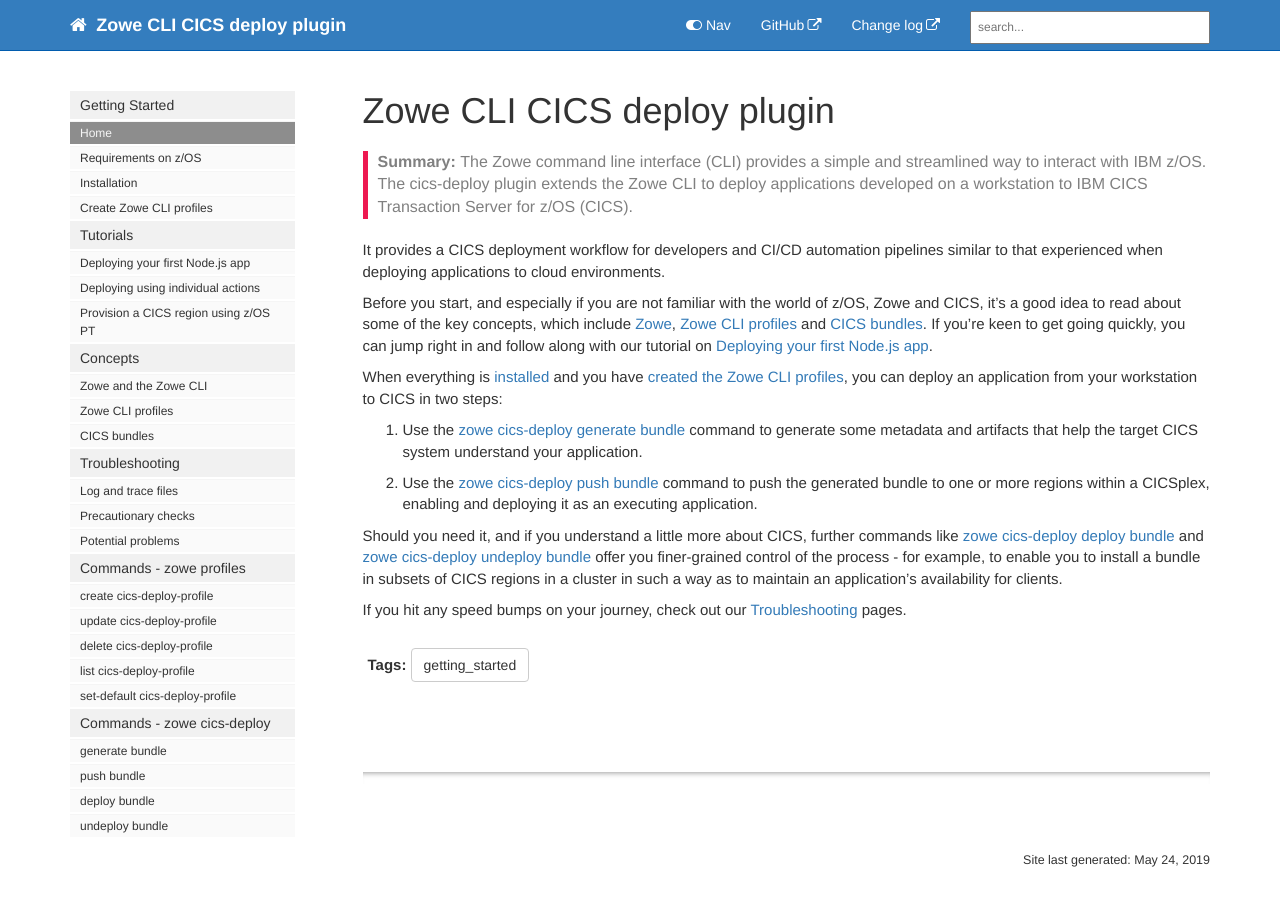
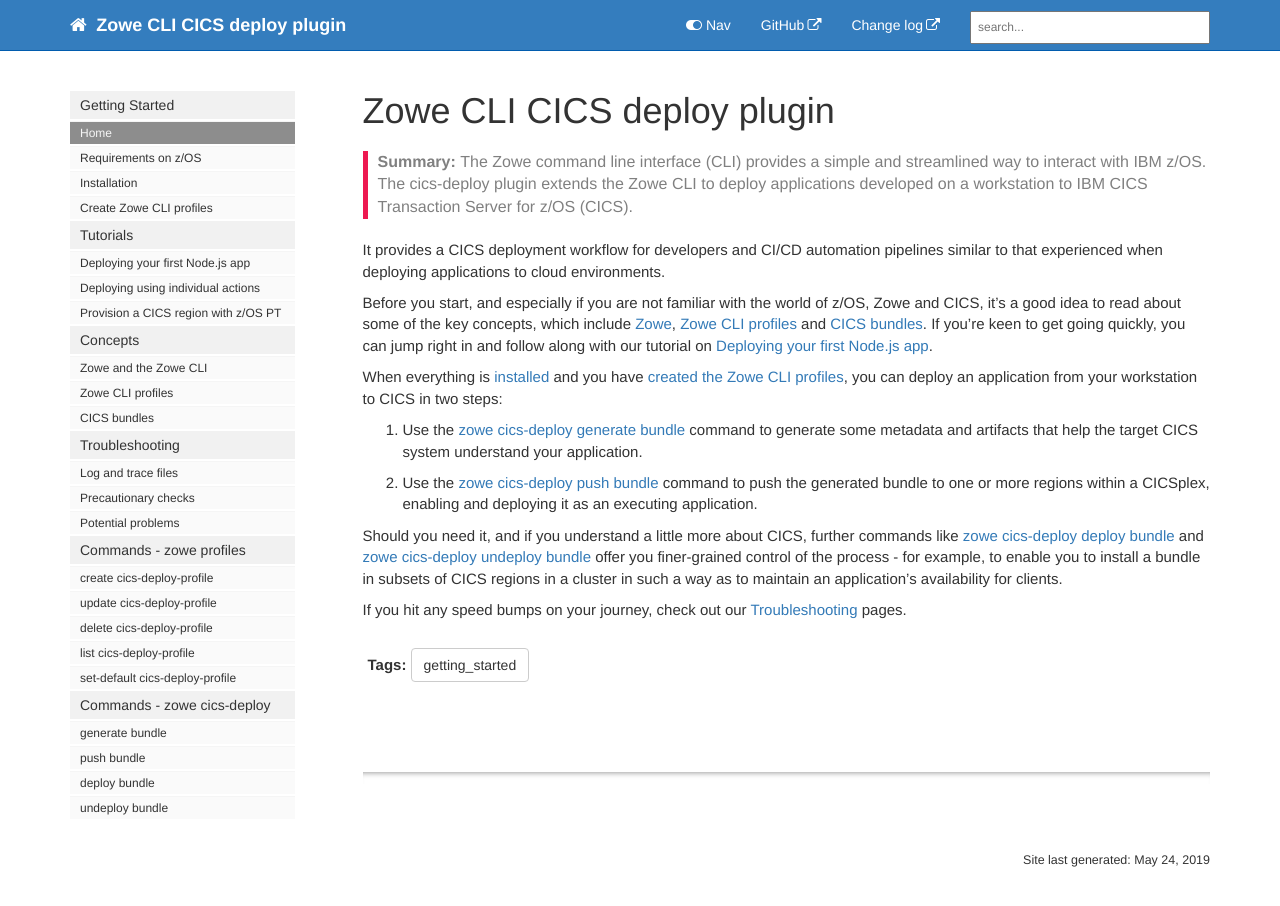
Before and after one commit to IBM/zowe-cli-cics-deploy-plugin, a Jekyll site: the page built from docs/pages/cdp/cdp-Home.md, in a window 1280 px wide and 930 px high. Shown: the top 906 px of the window. Built offline with Jekyll 4.4.1, drawn with Linux system fonts in a browser that asks for light colours; nearby versions of some CDN libraries; comment, search, counter and statistics services are not loaded.

Commit message:
Shortened text to word wrapping no nav panel

```diff
--- a/docs/_data/sidebars/cdp_sidebar.yml
+++ b/docs/_data/sidebars/cdp_sidebar.yml
@@ -30,7 +30,7 @@ entries:
     - title: Deploying using individual actions
       url: /cdp-Deploying-using-individual-actions.html
       output: web
-    - title: Provision a CICS region using z/OS PT
+    - title: Provision a CICS region with z/OS PT
       url: /cdp-Provision-a-CICS-region-using-zospt.html
       output: web
 
```
